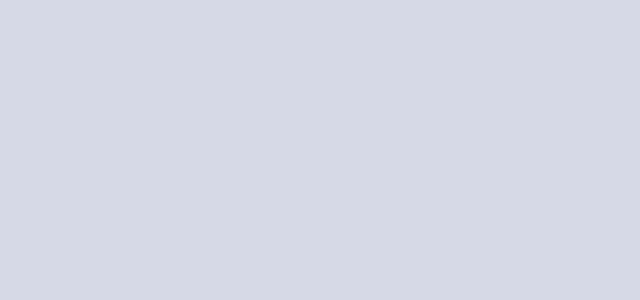
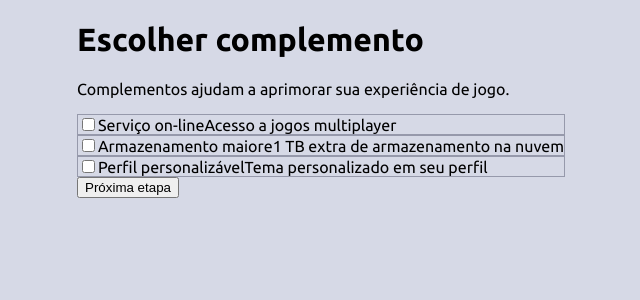
Before and after one commit to tobiasramos/multi-step-form, a React (Create React App) app: page /pick-add-ons in a window 1280 px wide. Shown: the top 300 px of the page, without its empty margins (319-959 px from the left). Built offline with nearby package versions, Linux system fonts and the light colour scheme; the HTML template or start-up script is replaced by a standard one.

Commit message:
Criando o componente que de adicionar complentos e já deixando a rota feita para a próxima etapa

```diff
--- a/src/App.js
+++ b/src/App.js
@@ -3,6 +3,7 @@ import Home from "./page/home";
 import SelectYourPlan from "./components/selectYourPlan/select-your-plan";
 import { BrowserRouter as Router } from "react-router-dom";
 import { Switch, Route } from "react-router-dom";
+import PickAddOns from "./components/personalInfo/pickAddOns/pick-add-ons";
 
 function App() {
   return (
@@ -11,6 +12,7 @@ function App() {
         <Switch>
           <Route exact path="/" component={Home} />
           <Route path="/select-your-plan" component={SelectYourPlan} />
+          <Route path="/pick-add-ons" component={PickAddOns} />
         </Switch>
       </Router>
     </div>
--- /dev/null
+++ b/src/components/personalInfo/pickAddOns/pick-add-ons.js
@@ -0,0 +1,51 @@
+import { styled } from "styled-components";
+import { useHistory } from "react-router-dom";
+
+const PickAddOns = () => {
+    const history = useHistory();
+
+    const handleNextStep = () => {
+      history.push("/finishing-up");
+    };
+
+  return (
+    <AddOnsContainer>
+      <h1>Escolher complemento</h1>
+      <p>Complementos ajudam a aprimorar sua experiência de jogo.</p>
+
+      <AddOns>
+        <div>
+          <input type="checkbox" />
+          <span>Serviço on-line</span>
+          <span>Acesso a jogos multiplayer</span>
+        </div>
+      </AddOns>
+
+      <AddOns>
+        <div>
+          <input type="checkbox" />
+          <span>Armazenamento maiore</span>
+          <span>1 TB extra de armazenamento na nuvem</span>
+        </div>
+      </AddOns>
+
+      <AddOns>
+        <div>
+          <input type="checkbox" />
+          <span>Perfil personalizável</span>
+          <span>Tema personalizado em seu perfil</span>
+        </div>
+      </AddOns>
+      <button onClick={handleNextStep}>Próxima etapa</button>
+    </AddOnsContainer>
+  );
+};
+
+const AddOnsContainer = styled.div``;
+
+const AddOns = styled.div`
+  display: flex;
+  border: 1px solid hsl(231, 11%, 63%);
+`;
+
+export default PickAddOns;
```
